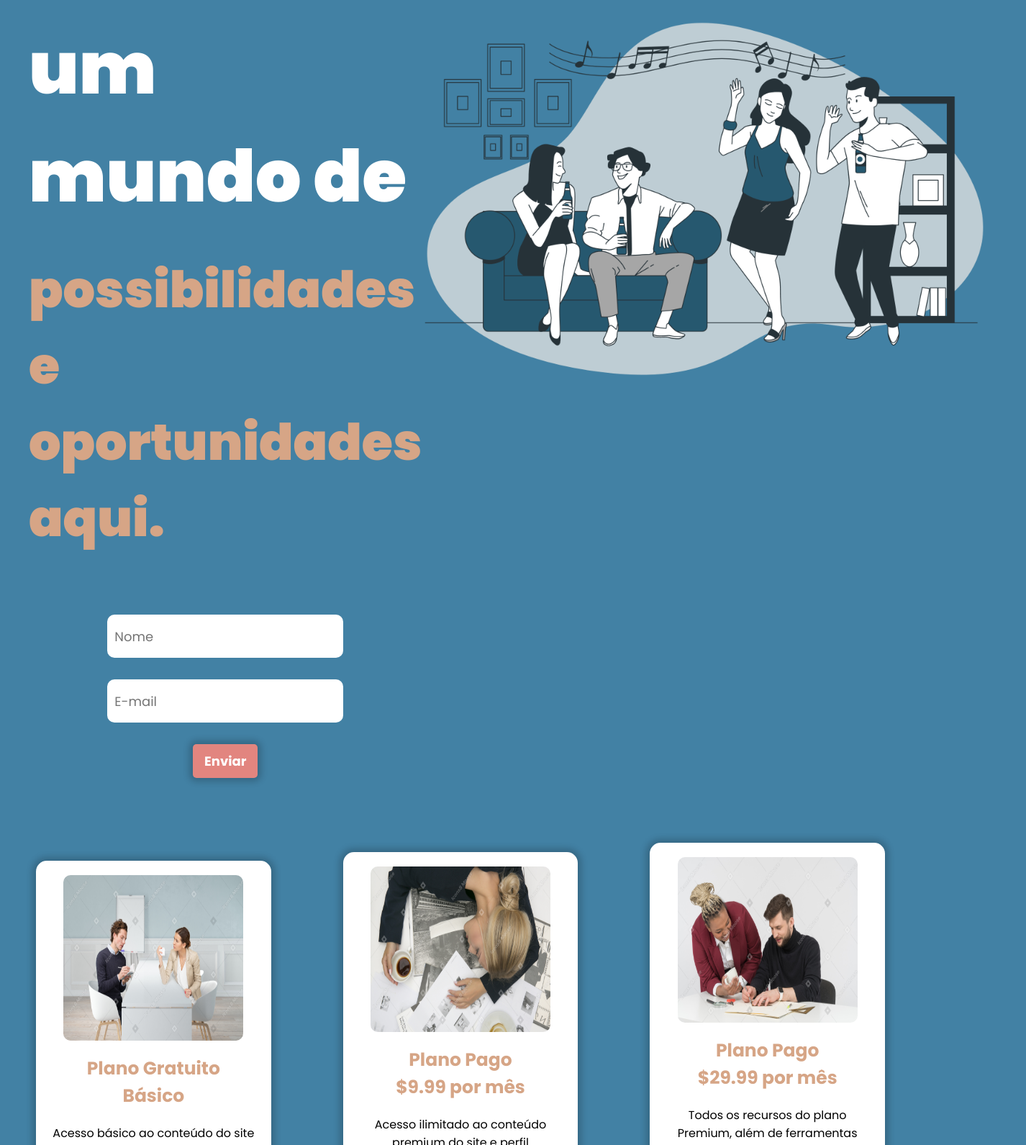
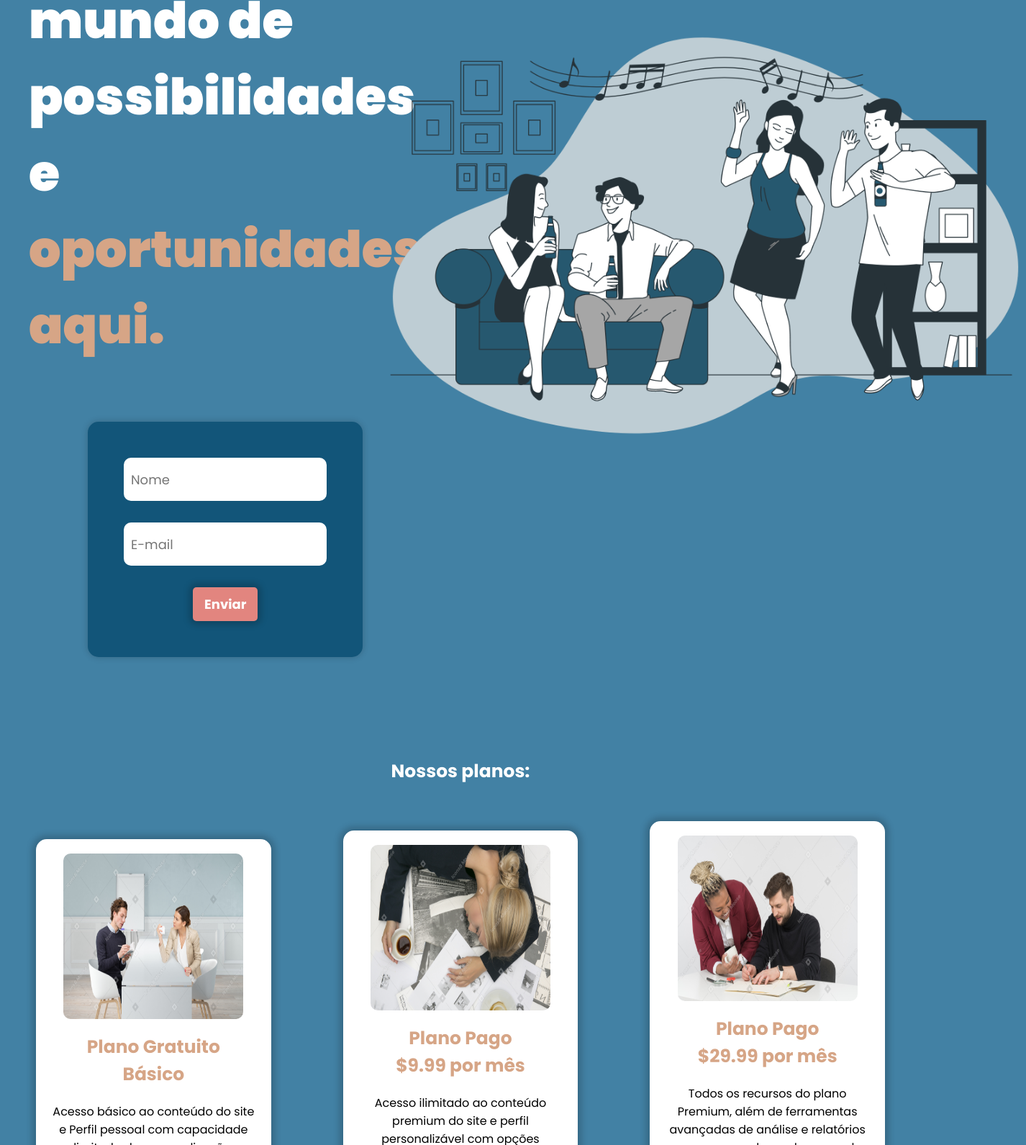
Before and after one commit to pedrsmc/meus-codigos, a plain HTML site: page web/landing page/index.html in a window 1280 px wide. Shown: the part 250-1841 px from the top of the page at 72% size, 1426 px wide, since content can reach past the window. Drawn offline with Linux system fonts and the light colour scheme.

Commit message:
Add files via upload

```diff
--- a/web/landing page/index.html
+++ b/web/landing page/index.html
@@ -19,7 +19,6 @@
                 <h2>Page.com</h2>
             </div>
         </div>
-
         <div class="assets">
             <p id="start">Ínicio</p>
             <p id="about">Sobre</p>
@@ -33,10 +32,11 @@
 
 <body>
     <div class="container">
-        <div class="text-field">
-                <p>Descubra um mundo de</p>
-                <span>possibilidades e oportunidades aqui.</span>
-
+        <div class="top-field">
+            <div class="text-field">
+                <p>Descubra um mundo de possibilidades e</p>
+                <span> oportunidades aqui.</span>
+            </div>
             <div class="sign-div">
                 <input type="text" placeholder="Nome">
                 <input type="email" placeholder="E-mail">
@@ -44,9 +44,10 @@
             </div>
         </div>
         <div class="image-div">
-            <img src="images/home.png" id="home_icon">
+            <img src="images/home.png" id="home-img">
         </div>
     </div>
+    <p id="our-plans">Nossos planos: </p>
     <div class="services-box">
         <div class="service-field">
             <img src="images/debate.jpg">
@@ -59,7 +60,8 @@
         <div class="service-field">
             <img src="images/thinking.jpg">
             <h1>Plano Pago<br>$9.99 por mês</h1>
-            <p>Acesso ilimitado ao conteúdo premium do site e perfil personalizável com opções avançadas de customização.
+            <p>Acesso ilimitado ao conteúdo premium do site e perfil personalizável com opções avançadas de
+                customização.
             </p>
             <button>Saiba mais</button>
         </div>
--- a/web/landing page/js/main.js
+++ b/web/landing page/js/main.js
@@ -1,8 +1,39 @@
 window.addEventListener('scroll', function () {
-    var navbar = document.querySelector('.navbar');
+    let navbar = document.querySelector('.navbar')
+
     if (window.scrollY > 0) {
-        navbar.classList.add('shadow');
+        navbar.classList.add('shadow')
     } else {
-        navbar.classList.remove('shadow');
+        navbar.classList.remove('shadow')
     }
+})
+document.addEventListener('DOMContentLoaded', function () {
+    let paragraphs = document.querySelectorAll('.text-field p, .text-field span')
+
+    paragraphs.forEach(function (paragraphs) {
+        paragraphs.style.opacity = "100%"
+    })
+})
+
+
+document.addEventListener('DOMContentLoaded', function () {
+    let serviceFields = document.querySelectorAll('.service-field, #our-plans')
+
+    const fadeInElementsWhenVisible = () => {
+        serviceFields.forEach(function (element, index) {
+            let bounding = element.getBoundingClientRect()
+
+            if (bounding.top >= 0 && bounding.bottom <= window.innerHeight) {
+                setTimeout(function () {
+                    element.style.opacity = "100%"
+                }, index * 300)
+            }
+        });
+    }
+
+    fadeInElementsWhenVisible()
+
+    window.addEventListener('scroll', function () {
+        fadeInElementsWhenVisible()
+    });
 });
--- a/web/landing page/styles/styles.css
+++ b/web/landing page/styles/styles.css
@@ -5,6 +5,7 @@
     --coralpink: #e2857f;
     --desertsand: #d6a586;
     --cerulean: #4281a4;
+    --dark-cerulean: #125579;
     --white: #ffffff;
 }
 
@@ -25,6 +26,7 @@ header {
     position: sticky;
     top: 0;
     background: var(--cerulean);
+    z-index: 1000;
 }
 
 .navbar {
@@ -131,17 +133,19 @@ i {
     padding: 40px;
 }
 
-.text-field {
+.top-field {
     width: 50%;
     display: flex;
     flex-direction: column;
     gap: 30px;
     cursor: default;
+    justify-self: center;
+    align-items: center;
 }
 
 .text-field p {
     color: var(--white);
-    font-size: 100px;
+    font-size: 70px;
     font-weight: 900;
 }
 
@@ -151,6 +155,12 @@ i {
     font-weight: 900;
 }
 
+.text-field p,
+.text-field span {
+    opacity: 0%;
+    transition:  1s ease-in-out;
+}
+
 .image-div {
     width: 65%;
     display: flex;
@@ -158,8 +168,8 @@ i {
     align-items: center;
 }
 
-#home_icon {
-    width: 800px;
+#home-img {
+    width: 900px;
 }
 
 .sign-div {
@@ -170,10 +180,15 @@ i {
     align-items: center;
     gap: 30px;
     margin-top: 50px;
+    background: var(--dark-cerulean);
+    padding: 50px;
+    width: 70%;
+    border-radius: 15px;
+    box-shadow: 0px 0px 10px rgba(0, 0, 0, 0.200);
 }
 
 .sign-div input {
-    width: 60%;
+    width: 100%;
     height: 60px;
     font-size: 18px;
     padding: 10px;
@@ -202,12 +217,22 @@ i {
 
 .services-box {
     display: flex;
-    flex-direction: row;
+    flex-direction: wrap;
     width: 100%;
     justify-content: center;
     align-items: center;
     gap: 100px;
     padding: 50px;
+}
+
+#our-plans {
+    margin-top: 100px;
+    text-align: center;
+    font-weight: 700;
+    font-size: 25px;
+    color: var(--white);
+    opacity: 0%;
+    transition: 1.5s ease-in-out;
 }
 
 .service-field {
@@ -222,6 +247,8 @@ i {
     gap: 20px;
     box-shadow: 0px 0px 10px 5px rgba(0, 0, 0, 0.200);
     cursor: default;
+    opacity: 0%;
+    transition: 1.5s ease-in-out;
 }
 
 .service-field h1 {
@@ -259,19 +286,14 @@ i {
 }
 
 @media screen and (max-width: 700px) {
-    #home_icon,
+    #home-img,
     #about,
     #start {
         display: none;
     }
 
-    .sign-div input {
+    .sign-div {
         width: 170%;
-        margin-left: 160px;
-    }
-
-    .sign-div button,
-    .sign-div p {
         margin-left: 160px;
     }
 
@@ -279,9 +301,3 @@ i {
         flex-direction: column;
     }
 }
-
-@media screen and (max-width: 1200px) {
-    #home_icon {
-        width: 70%;
-    }
-}
```
Also changed, not shown: web/landing page/images/mobile.png (added).
